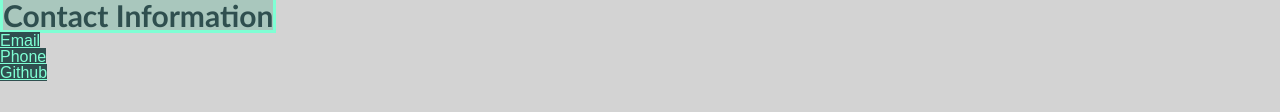
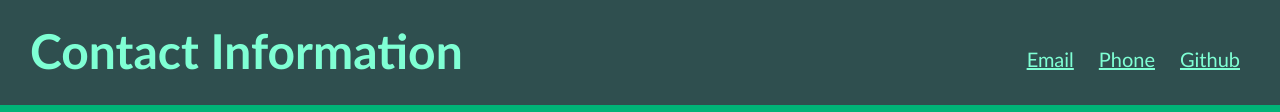
Before and after one commit to EgHamann/Portfolio, a plain HTML site: page index.html in a window 1280 px wide. Shown: the part 1366-1478 px from the top of the page. Before the commit the page ends 1447 px from the top, so only its background shows below. Drawn offline with Linux system fonts and the light colour scheme.

Commit message:
formatted footer

```diff
--- a/style.css
+++ b/style.css
@@ -123,3 +123,54 @@ h2 {
     display: flex;
     justify-content: center;
 }
+
+/*foot*/
+
+footer {
+    padding: 20px;
+    font-family: 'Trebuchet MS', 'Lucida Sans Unicode', 'Lucida Grande', 'Lucida Sans', Arial, sans-serif;
+    background-color: darkslategray;
+    color: aquamarine;
+    display: flex;
+    flex-direction: row;
+    justify-content: space-between;
+    border-bottom-width: 10px;
+    border-bottom-style: solid;
+    border-bottom-color: #00b377;
+}
+
+footer h2 {
+    background-color: darkslategray;
+    font-size: 48px;
+    padding: 10px;
+    color: aquamarine;
+    border-style: none;
+}
+
+footer ul {
+    background-color: darkslategray;
+    padding-top: 15px;
+    margin-right: 20px;
+    font-family: 'Gill Sans', 'Gill Sans MT', Calibri, 'Trebuchet MS', sans-serif;
+    font-size: 20px;
+    list-style-type: none;
+    display: flex;
+    align-items: center;
+}
+
+footer ul li {
+    background-color: darkslategray;
+    margin-left: 25px;
+}
+
+@media screen and (max-width: 768px) {
+    footer {
+        flex-direction: column;
+    }
+}
+
+@media screen and (max-width: 768px) {
+    header {
+        flex-direction: column;
+    }
+}
```
